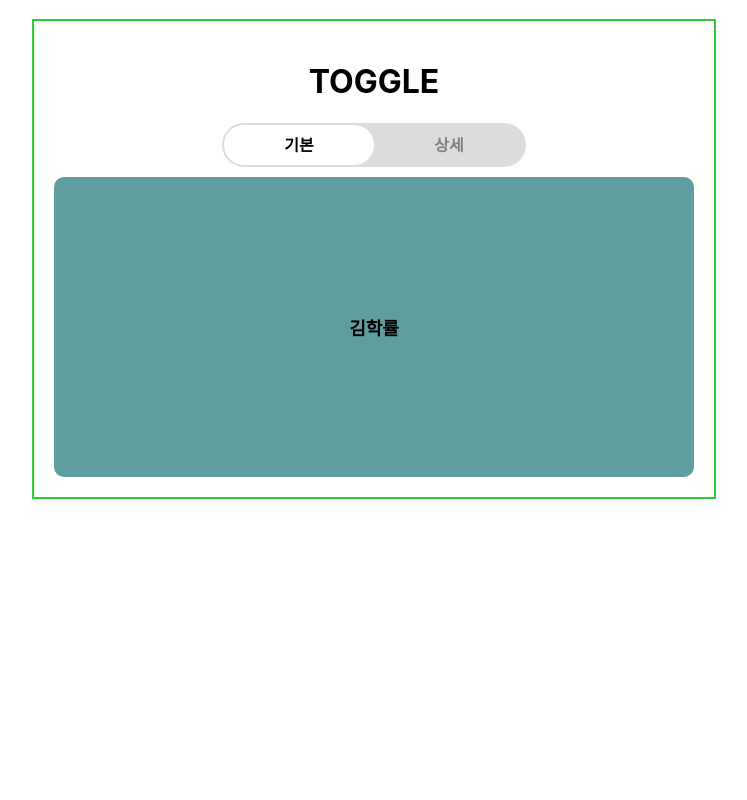
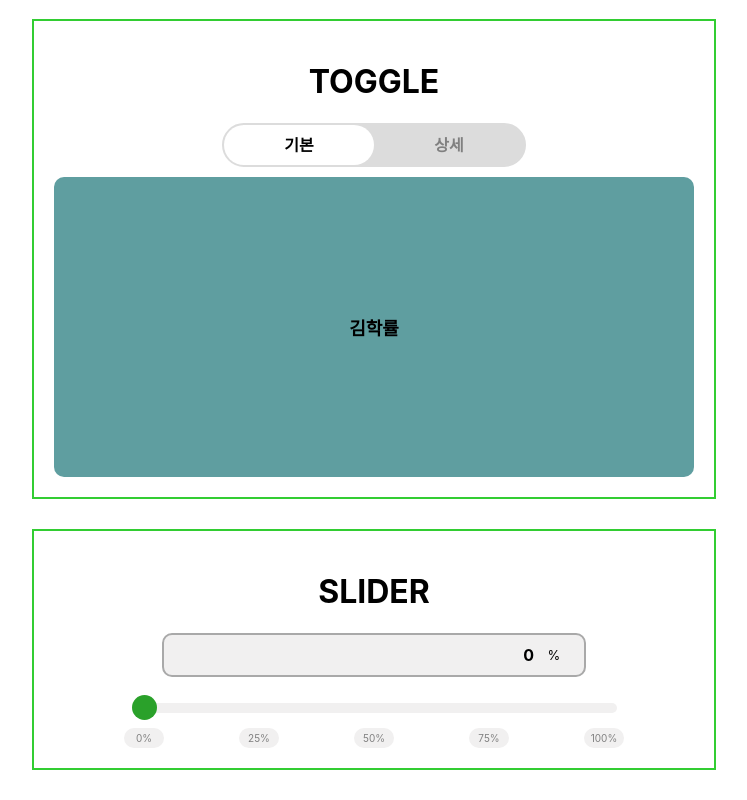
Before and after one commit to markyul/wanted_pre_onboarding, a React (Create React App) app: page / in a window 1280 px wide. Shown: the part 739-1539 px from the top of the page, without its empty margins (266-1013 px from the left). Before the commit the page ends 1268 px from the top, so only its background shows below. Built offline with nearby package versions, Linux system fonts and the light colour scheme.

Commit message:
과제 Slider 완성

```diff
--- a/src/App.js
+++ b/src/App.js
@@ -3,6 +3,7 @@ import './App.css';
 import Input from './components/input/Input';
 import Tab from './components/tab/Tab';
 import Toggle from './components/toggle/Toggle';
+import Slider from './components/slider/Slider';
 
 function App() {
   return (
@@ -10,6 +11,7 @@ function App() {
       <Input />
       <Tab />
       <Toggle />
+      <Slider />
     </div>
   );
 }
--- a/src/components/slider/Slider.css
+++ b/src/components/slider/Slider.css
@@ -0,0 +1,75 @@
+.slider-container {
+  display: flex;
+  flex-direction: column;
+  align-items: center;
+  width: 100%;
+}
+
+.panel-container {
+  display: inline-flex;
+  flex-direction: row;
+  width: 400px;
+  margin-bottom: 20px;
+  padding: 10px;
+  background-color: rgb(241, 240, 240);
+  border: 2px solid darkgray;
+  border-radius: 10px;
+  align-items: center;
+}
+
+.panel-left-container {
+  flex: 5;
+  font-weight: bold;
+  text-align: right;
+}
+
+.panel-right-container {
+  width: 40px;
+  font-size: small;
+}
+
+.slide-bar-container {
+  display: inline-block;
+  width: 500px;
+}
+
+.range-slider {
+  -webkit-appearance: none;
+  margin-bottom: 15px;
+  width: 97%;
+  height: 10px;
+  border-radius: 20px;
+  background-color: rgb(241, 240, 240);
+}
+.range-slider::-webkit-slider-thumb {
+  -webkit-appearance: none;
+  appearance: none;
+  width: 25px;
+  height: 25px;
+  border-radius: 100%;
+  background: rgb(42, 161, 42);
+  cursor: pointer;
+}
+.range-slider::-webkit-slider-thumb:hover {
+  background: limegreen;
+}
+
+.slider-btn-container {
+  display: flex;
+  justify-content: space-between;
+  width: 100%;
+}
+
+.slider-btn {
+  width: 40px;
+  line-height: 20px;
+  border-radius: 20px;
+  background-color: rgb(241, 240, 240);
+  font-size: x-small;
+  color: gray;
+}
+.slider-btn:hover {
+  cursor: pointer;
+  color: white;
+  background: rgb(42, 161, 42);
+}
--- a/src/components/slider/Slider.js
+++ b/src/components/slider/Slider.js
@@ -1,7 +1,77 @@
-import React from 'react';
+import React, { useState } from 'react';
+
+import './Slider.css';
+import Container from '../common/Container';
 
 const Slider = () => {
-  return <div>Slider</div>;
+  const [sliderValue, setSliderValue] = useState(0);
+
+  return (
+    <Container title='SLIDER'>
+      <div className='slider-container'>
+        <Panel value={sliderValue} />
+        <SlideBar value={sliderValue} onChange={(v) => setSliderValue(v)} />
+      </div>
+    </Container>
+  );
+};
+
+const Panel = ({ value }) => {
+  return (
+    <div className='panel-container'>
+      <div className='panel-left-container'>{value}</div>
+      <div className='panel-right-container'>%</div>
+    </div>
+  );
+};
+
+const SlideBar = ({ value, onChange }) => {
+  const values = [0, 25, 50, 75, 100];
+
+  const handleChange = (e) => {
+    onChange(e.target.value);
+  };
+
+  const valueBtns = values.map((v) => {
+    return (
+      <ValueBtn
+        value={v}
+        onPress={(v) => {
+          onChange(v);
+        }}
+      />
+    );
+  });
+
+  return (
+    <div className='slide-bar-container'>
+      <input
+        className='range-slider'
+        type='range'
+        min='0'
+        max='100'
+        value={value}
+        onChange={handleChange}
+      />
+      <div className='slider-btn-container'>{valueBtns}</div>
+    </div>
+  );
+};
+
+const ValueBtn = ({ value, onPress }) => {
+  const handleClick = (v) => {
+    onPress(v);
+  };
+  return (
+    <div
+      className='slider-btn'
+      onClick={() => {
+        handleClick(value);
+      }}
+    >
+      {value}%
+    </div>
+  );
 };
 
 export default Slider;
```
